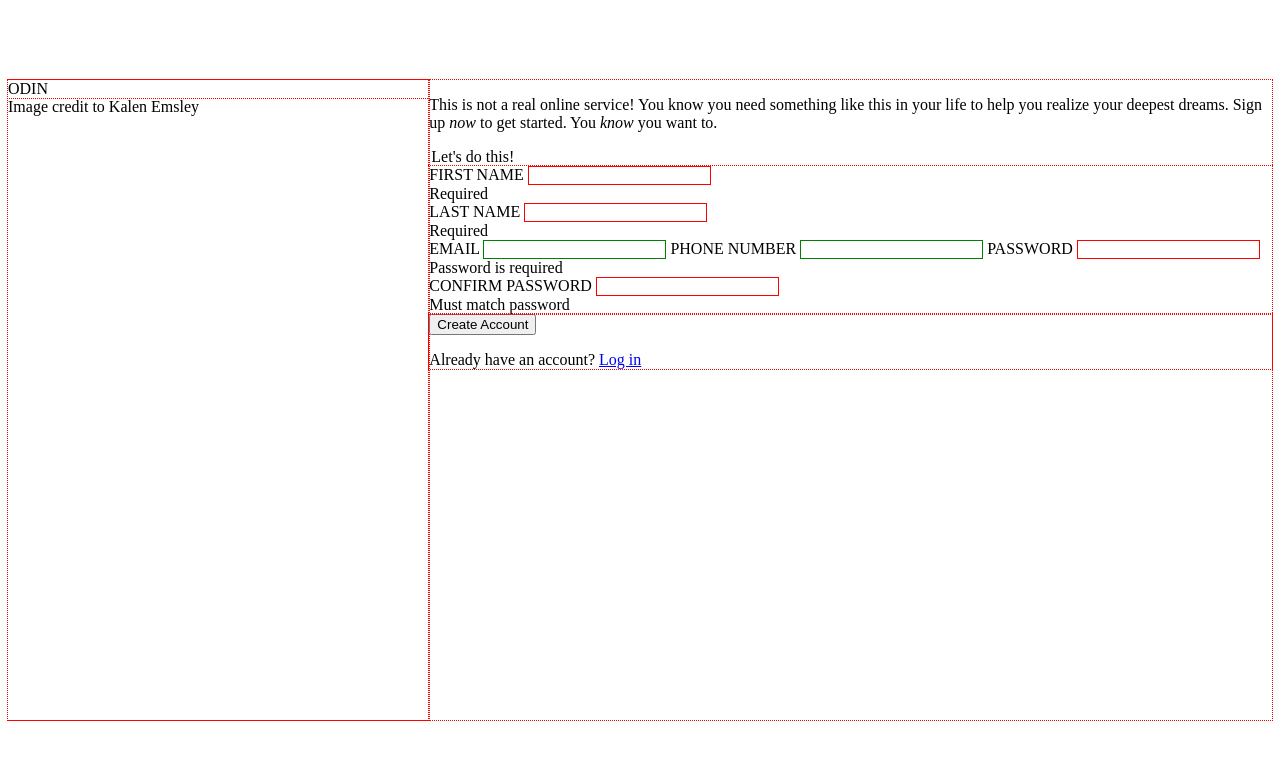
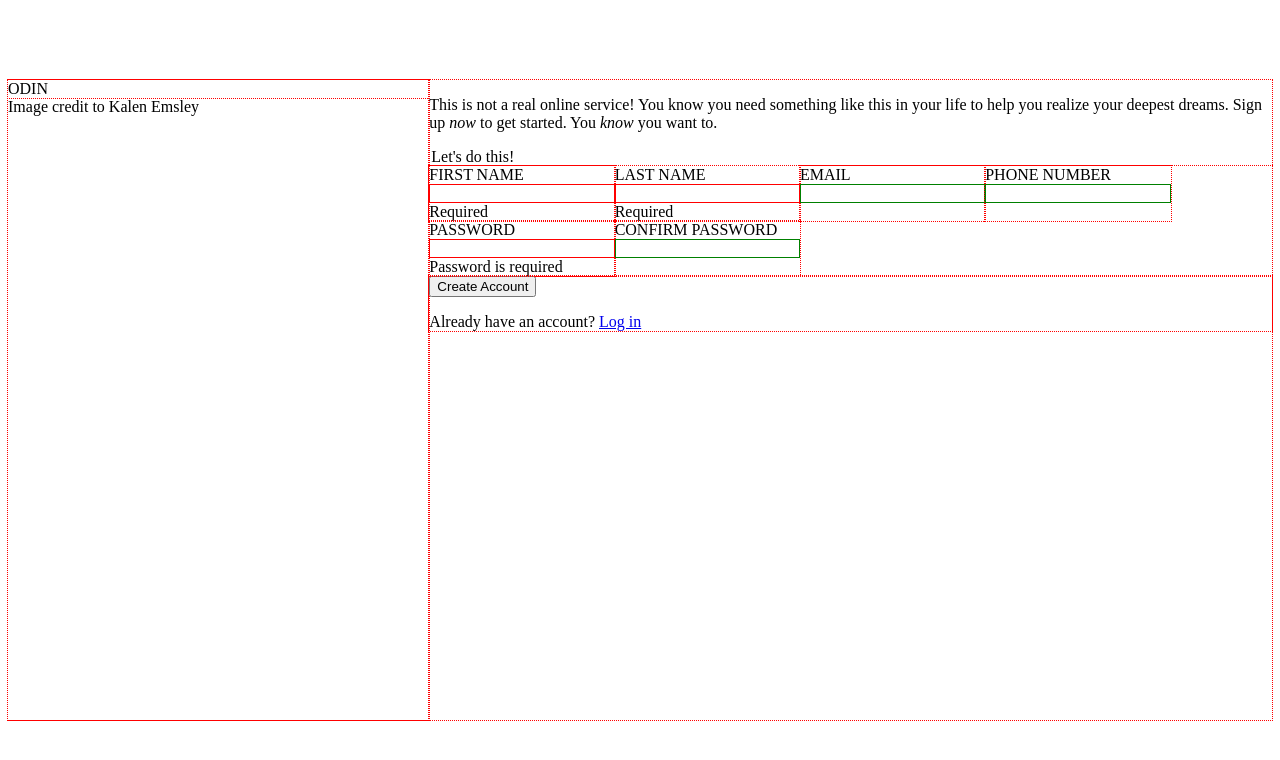
Before and after one commit to The-Slick-Nick/odin-sign-up-form, a plain HTML site: page index.html in a window 1280 px wide. Drawn offline with Linux system fonts and the light colour scheme.

Commit message:
Adjust form element placement

```diff
--- a/index.html
+++ b/index.html
@@ -24,29 +24,41 @@
             <form>
                 <legend>Let's do this!</legend>
                 <div class="input-block">
+                    <div class="input-cell">
                         <label for="first-name">FIRST NAME</label>
                         <input type="text" id="first-name" name="first-name" required>
                         <label class="invalid-help">Required</label>
+                    </div>
 
+                    <div class="input-cell">
                         <label for=" last-name">LAST NAME</label>
                         <input type="text" id="last-name" name="last-name" required>
                         <label class="invalid-help">Required</label>
+                    </div>
 
+                    <div class="input-cell">
                         <label for="email">EMAIL</label>
                         <input type="email" id="email" name="email">
+                    </div>
 
+                    <div class="input-cell">
                         <label for="phone-number">PHONE NUMBER</label>
                         <input type="tel" id="phone-number" name="phone-number" pattern="\d{9}">
                         <label class="invalid-help">(XXX) XXX-XXXX</label>
+                    </div>
 
+                    <div class="input-cell">
                         <label for="password">PASSWORD</label>
                         <input type="password" id="password" name="password" required>
                         <label class="invalid-help">Password is required</label>
+                    </div>
 
+                    <div class="input-cell">
                         <label for="password-confirm">CONFIRM PASSWORD</label>
                         <!-- Don't submit this one -->
-                    <input type="password" id="password-confirm" required>
-                    <label class="invalid-help">Must match password</label>
+                        <input type="password" id="password-confirm">
+                        <label class="invalid-help">Passwords must match</label>
+                    </div>
 
                     <script src="./pwd_validate.js"></script>
 
--- a/style.css
+++ b/style.css
@@ -28,6 +28,21 @@ div {
 
 
 /* FORM STYLING */
+input {
+    width: 25ch;
+}
+
+.input-block {
+    display: flex;
+    flex-flow: row wrap;
+}
+
+.input-cell {
+    display: flex;
+    flex-flow: column nowrap;
+}
+
+
 input:valid {
     border: 1px solid green;
 }
```
Lines whose indentation alone changed are shown as unchanged.
